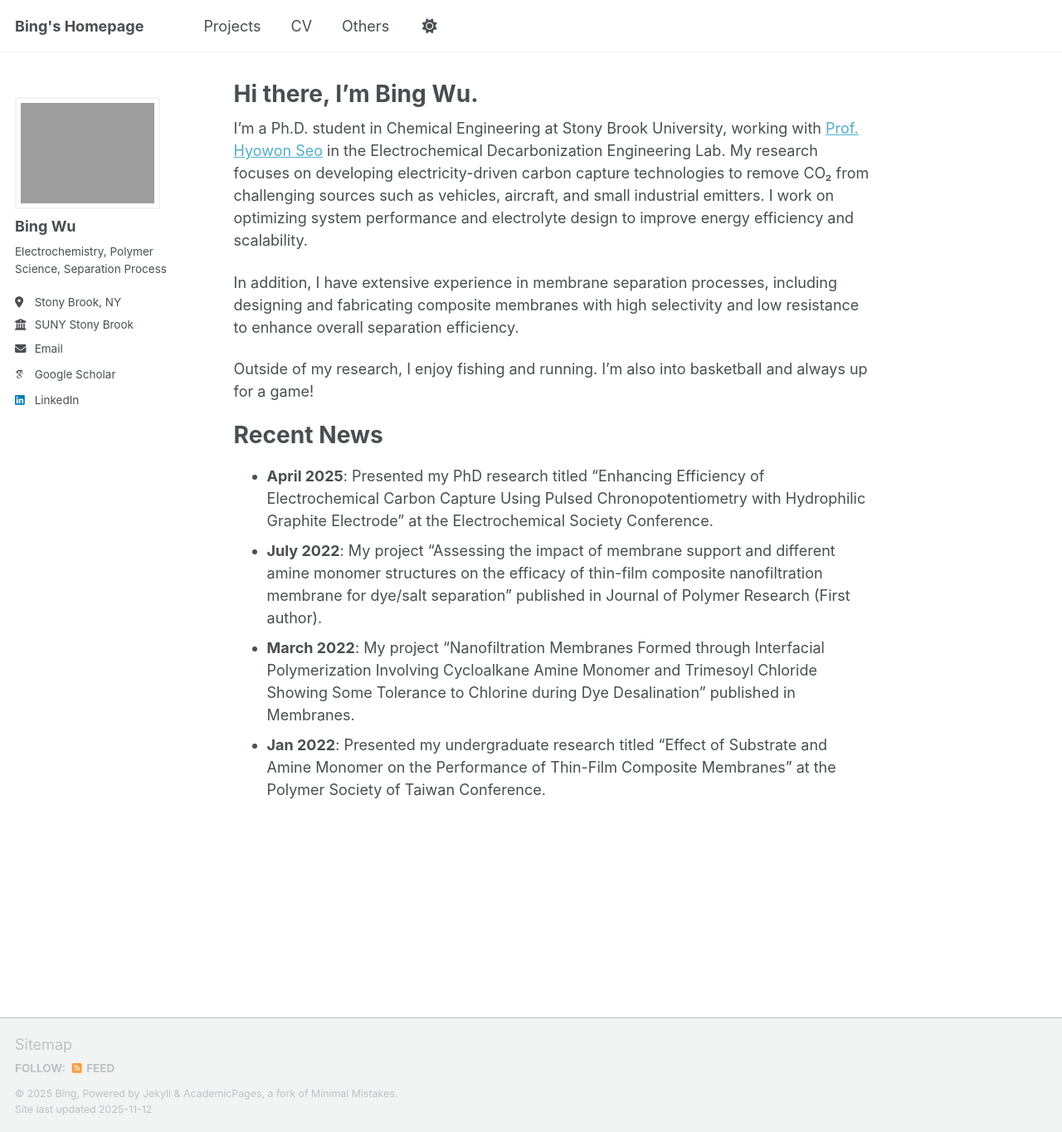
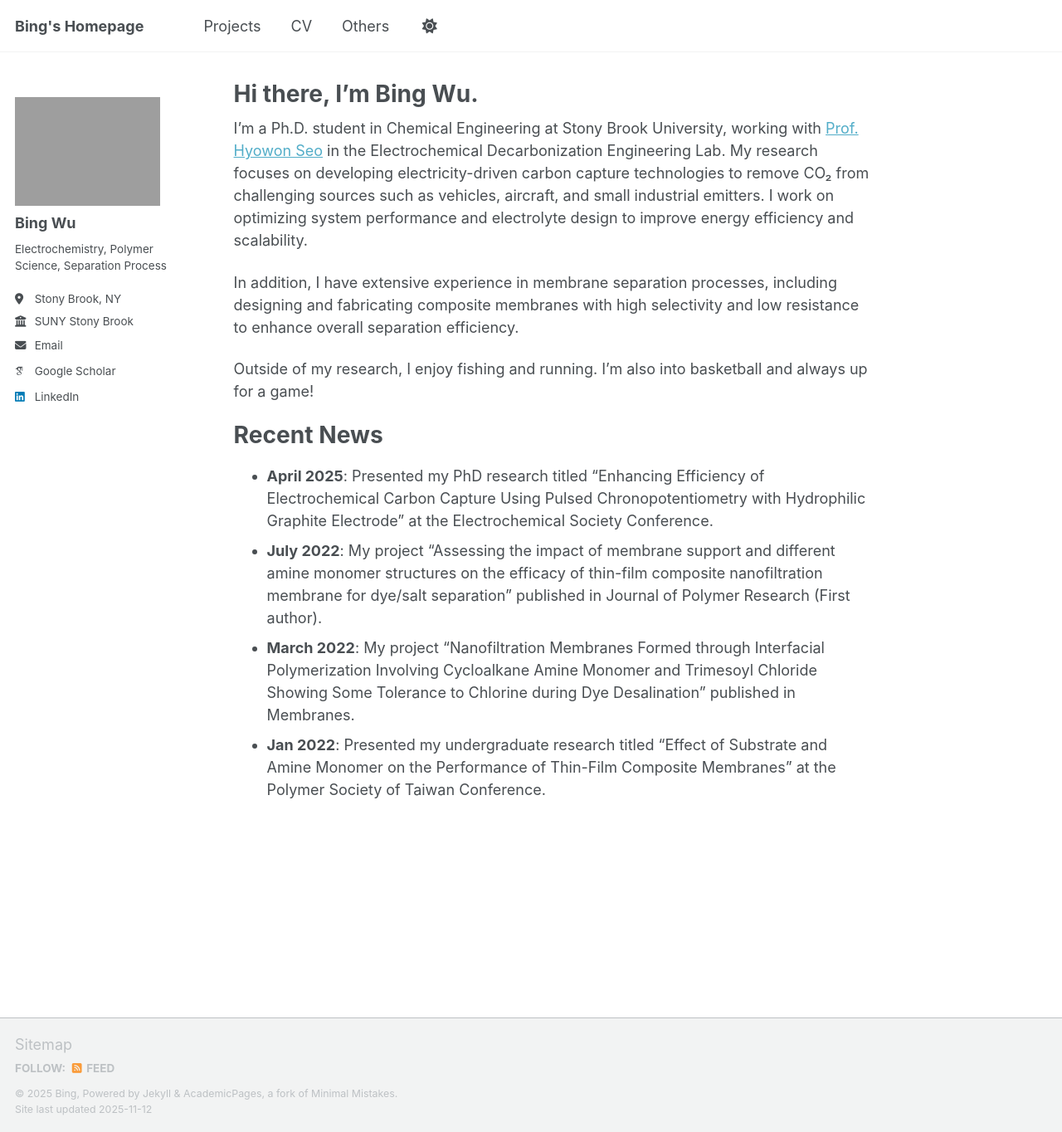
Before and after one commit to Bing-H-WU/Bing-H-WU.github.io, a Jekyll site: the page built from _pages/about.md, in a window 1280 px wide and 1364 px high. Shown: the whole window at 83% size. Built offline with Jekyll 4.4.1, drawn with Linux system fonts in a browser that asks for light colours; some web fonts are replaced; a script that is not in the unit is left out.

Commit message:
Remove grey border from headshot

```diff
--- a/_sass/layout/_sidebar.scss
+++ b/_sass/layout/_sidebar.scss
@@ -96,17 +96,17 @@
   img {
     max-width: 175px;
     border-radius: 0 !important;
-    border: 2px solid var(--global-border-color) !important;
-    padding: 3px;
+    border: none !important;
+    padding: 0;
 
     @include breakpoint($large) {
-      padding: 5px;
+      padding: 0;
     }
   }
 
   img.author__avatar {
     border-radius: 0 !important;
-    border: 2px solid var(--global-border-color) !important;
+    border: none !important;
   }
 }
 
```
